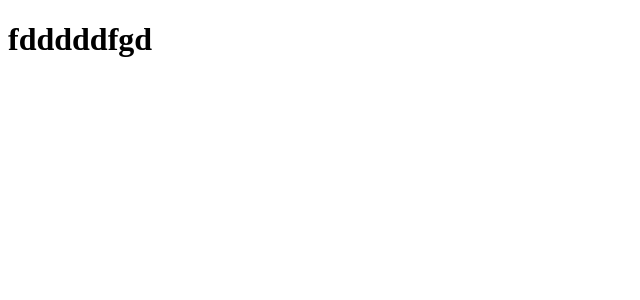
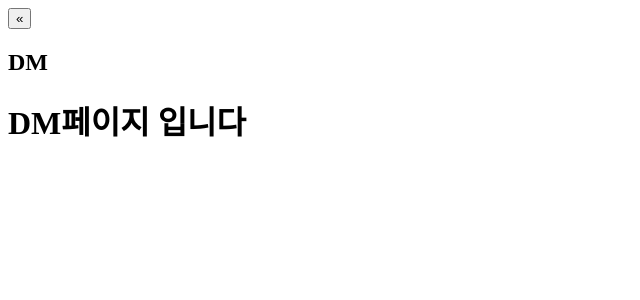
Before and after one commit to SungJiHyun131/Loopin, a React (Vite) app in the folder project01/: page /Dm in a window 1280 px wide. Shown: the top 300 px of the page, without its empty margins (0-640 px from the left). Built offline with nearby package versions, Linux system fonts and the light colour scheme.

Commit message:
디엠,알림 뒤로가기버튼추가

```diff
--- a/project01/src/App.jsx
+++ b/project01/src/App.jsx
@@ -23,6 +23,7 @@ import LiveHome from './pages/artist/live/LiveHome';
 import LiveDetail from './pages/artist/live/LiveDetail';
 import ArtistProfile from './pages/artist/illit/ArtistProfile';
 import MoreHeader from './components/MoreHeader';
+
 function App() {
   return (
     <Routes>
--- /dev/null
+++ b/project01/src/components/AlarmHeader.jsx
@@ -0,0 +1,14 @@
+import React from 'react'
+import { useNavigate } from 'react-router-dom';
+
+const AlarmHeader = () => {
+    const navigate = useNavigate();
+    return (
+      <header className='header-container'>
+          <button className="back-button" onClick={()=> navigate(-1)}>«</button>
+          <h2 className="title">알림</h2>
+      </header>
+    )
+}
+
+export default AlarmHeader
--- /dev/null
+++ b/project01/src/components/DmHeader.jsx
@@ -0,0 +1,14 @@
+import React from 'react'
+import { useNavigate } from 'react-router-dom';
+
+const DmHeader = () => {
+    const navigate = useNavigate();
+    return (
+      <header className='header-container'>
+          <button className="back-button" onClick={()=> navigate(-1)}>«</button>
+          <h2 className="title">DM</h2>
+      </header>
+    )
+}
+
+export default DmHeader
--- a/project01/src/pages/Alarm.jsx
+++ b/project01/src/pages/Alarm.jsx
@@ -1,11 +1,16 @@
 import React from 'react'
-
+import {Routes, Route } from 'react-router-dom';
+import AlarmHeader from '../components/AlarmHeader';
 const Alarm = () => {
   return (
     <div>
-      <h1>ddddd</h1>
+      <div className="AlarmHeader">
+        <AlarmHeader/>
+      </div>
+      <h1>알림페이지입니다.</h1>
     </div>
   )
 }
 
+<Route path="AlarmHeader" element={<AlarmHeader/>} />
 export default Alarm
--- a/project01/src/pages/Dm.jsx
+++ b/project01/src/pages/Dm.jsx
@@ -1,11 +1,27 @@
 import React from 'react'
+import DmHeader from '../components/DmHeader'
+import {Routes, Route } from 'react-router-dom';
 
 const Dm = () => {
   return (
     <div>
-      <h1>fdddddfgd</h1>
+       <div className="DmHeader">
+        <DmHeader/>
+      </div>
+      <h1>DM페이지 입니다</h1>
     </div>
   )
 }
 
+
+
+
+
+
+
+
+
+
+<Route path="DmHeader" element={<DmHeader/>} />
+
 export default Dm
```
